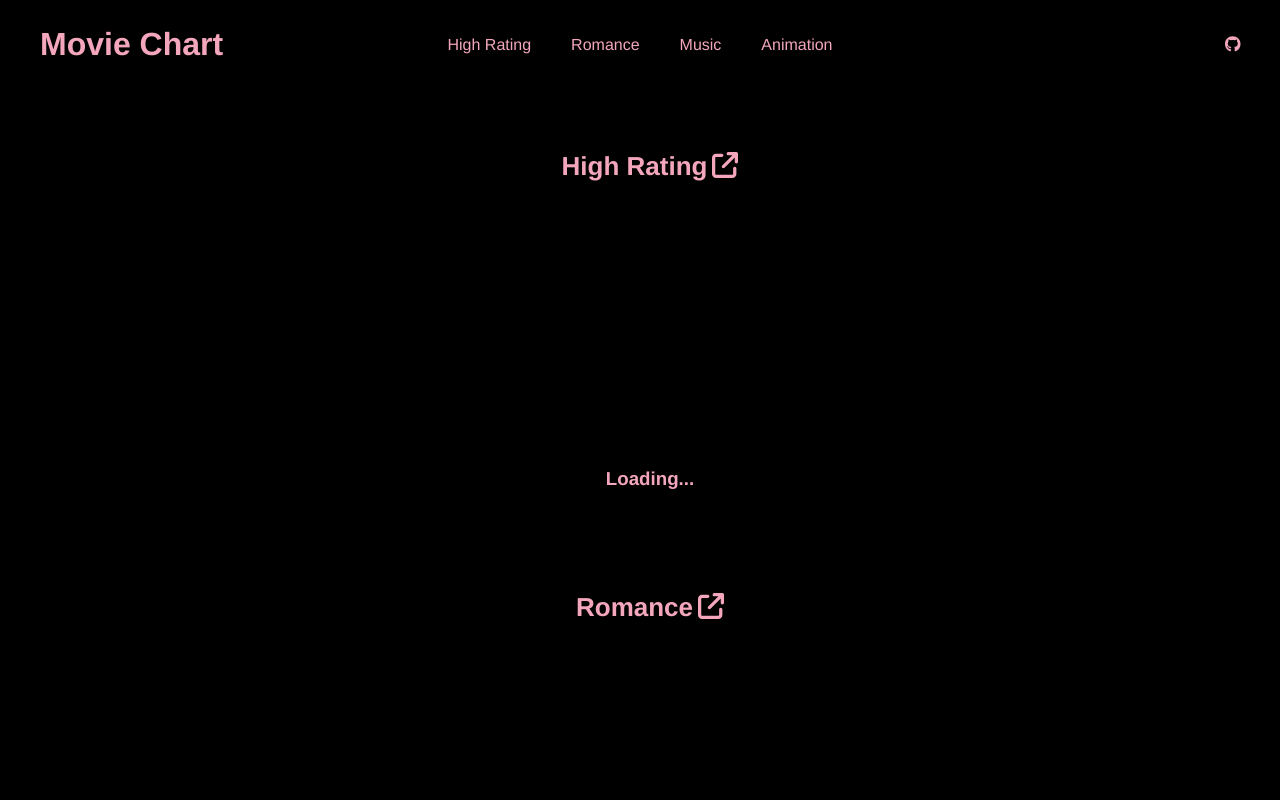
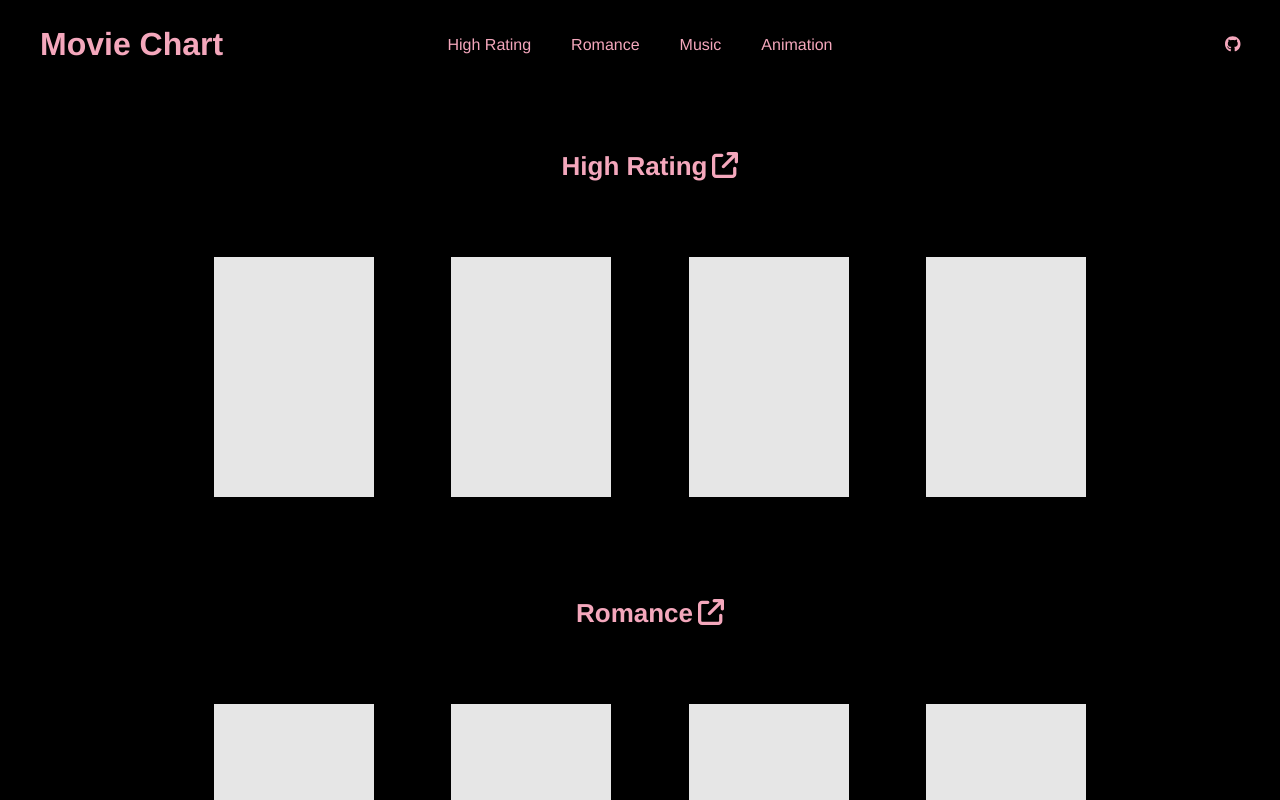
Before and after one commit to namYeJi9q/movieChart-react, a React (Create React App) app: page / in a window 1280 px wide. Shown: the top 800 px of the page. Built offline with nearby package versions, Linux system fonts and the light colour scheme; no server answers.

Commit message:
[FIX]Home.js에 스켈레톤 UI 적용

```diff
--- /dev/null
+++ b/src/components/scarletonUI/ScarletonInHome.js
@@ -0,0 +1,28 @@
+import styled from "styled-components";
+import { SkeletonItem } from "./ScarletonUI.styled";
+
+export default function ScarletonInHome() {
+    return (
+        <>
+            <SlideWrap>
+                <Slide></Slide>
+                <Slide></Slide>
+                <Slide></Slide>
+                <Slide></Slide>
+            </SlideWrap>
+        </>
+    );
+}
+const SlideWrap = styled.div`
+    width: 950px;
+    margin: 0 auto;
+    display: flex;
+    justify-content: space-around;
+    padding-top: 30px;
+`;
+
+const Slide = styled(SkeletonItem)`
+    width: 160px;
+    height: 240px;
+    background-color: #f2f2f2;
+`;
--- a/src/components/scarletonUI/ScarletonInMovieList.js
+++ b/src/components/scarletonUI/ScarletonInMovieList.js
@@ -1,4 +1,5 @@
 import styled from "styled-components";
+import { SkeletonItem } from "./ScarletonUI.styled";
 
 export default function ScarletonInMovieList() {
     return (
@@ -34,39 +35,6 @@ export default function ScarletonInMovieList() {
         </>
     );
 }
-
-const SkeletonItem = styled.div`
-    background-color: #f2f2f2;
-    position: relative;
-    width: 100%;
-    height: 100%;
-
-    @keyframes skeleton-gradient {
-        0% {
-            background-color: rgba(165, 165, 165, 0.1);
-        }
-        30% {
-            background-color: rgba(165, 165, 165, 0.4);
-        }
-        75% {
-            background-color: rgba(165, 165, 165, 0.1);
-        }
-        100% {
-            background-color: rgba(165, 165, 165, 0.4);
-        }
-    }
-
-    &:before {
-        content: "";
-        position: absolute;
-        top: 0;
-        left: 0;
-        width: 100%;
-        height: 100%;
-        z-index: 1;
-        animation: skeleton-gradient 1s infinite ease-in;
-    }
-`;
 
 const LoadingWrap = styled.div`
     width: 100%;
--- /dev/null
+++ b/src/components/scarletonUI/ScarletonUI.styled.js
@@ -0,0 +1,34 @@
+import styled from "styled-components";
+
+export const SkeletonItem = styled.div`
+    background-color: #f2f2f2;
+    position: relative;
+    width: 100%;
+    height: 100%;
+
+    @keyframes skeleton-gradient {
+        0% {
+            background-color: rgba(165, 165, 165, 0.1);
+        }
+        30% {
+            background-color: rgba(165, 165, 165, 0.4);
+        }
+        75% {
+            background-color: rgba(165, 165, 165, 0.1);
+        }
+        100% {
+            background-color: rgba(165, 165, 165, 0.4);
+        }
+    }
+
+    &:before {
+        content: "";
+        position: absolute;
+        top: 0;
+        left: 0;
+        width: 100%;
+        height: 100%;
+        z-index: 1;
+        animation: skeleton-gradient 1s infinite ease-in;
+    }
+`;
--- a/src/routes/Home.js
+++ b/src/routes/Home.js
@@ -8,6 +8,7 @@ import Footer from "../components/Footer";
 import { FontAwesomeIcon } from "@fortawesome/react-fontawesome";
 import { faArrowUpRightFromSquare } from "@fortawesome/free-solid-svg-icons";
 import { Loading } from "../components/Loading.styled";
+import ScarletonInHome from "../components/scarletonUI/ScarletonInHome";
 
 export default function Home() {
     const [loading, setLoading] = useState(true);
@@ -52,7 +53,7 @@ export default function Home() {
                             </Link>
                         </MovieTypesTitle>
                         {loading ? (
-                            <Loading>Loading...</Loading>
+                            <ScarletonInHome />
                         ) : (
                             <SlideWrap>
                                 {movieTypes && movieTypes.length === 0 ? (
```
